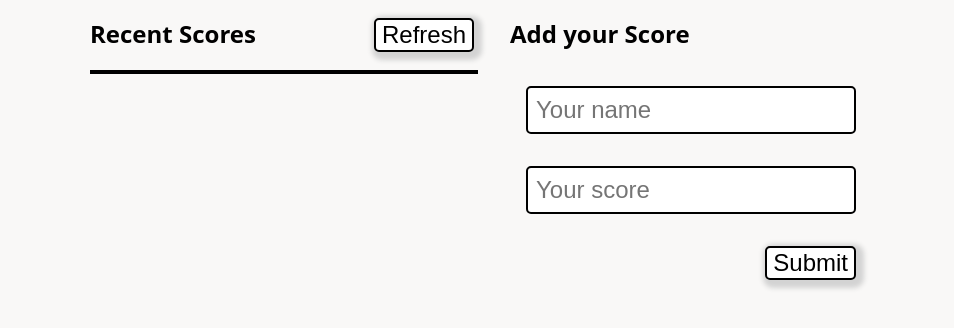
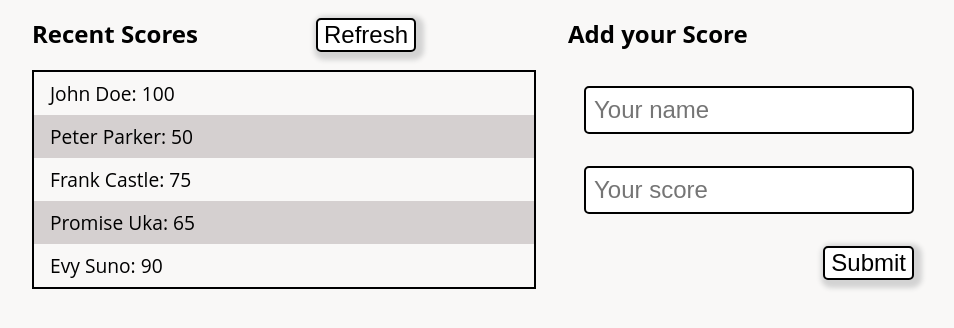
Before and after one commit to Ukaypromise/Leaderboard, a website built with webpack: page src/index.html in a window 1280 px wide. Shown: the part 204-532 px from the top of the page, without its empty margins (167-1121 px from the left). Built offline with nearby package versions, Linux system fonts and the light colour scheme.

Commit message:
Display score-items dynamically

```diff
--- a/src/index.js
+++ b/src/index.js
@@ -1 +1,35 @@
 import "./style.css";
+
+const data = [
+  {
+    id: 0,
+    name: "John Doe",
+    score: "100",
+  },
+  {
+    id: 1,
+    name: "Peter Parker",
+    score: "50",
+  },
+  {
+    id: 2,
+    name: "Frank Castle",
+    score: "75",
+  },
+  {
+    id: 3,
+    name: "Promise Uka",
+    score: "65",
+  },
+  {
+    id: 4,
+    name: "Evy Suno",
+    score: "90",
+  },
+];
+document.getElementById("score-table").innerHTML = data
+  .map(
+    (item) => `
+<p class="score">${item.name}: ${item.score}</p>`
+  )
+  .join(" ");
--- a/src/style.css
+++ b/src/style.css
@@ -29,12 +29,14 @@ h1 {
   background-color: rgb(213, 208, 208);
 }
 #score-table {
-  width: 30vw;
+  width: 500px;
   border: 2px solid black;
 }
 p {
   margin: 0;
   padding: 0.5rem 1rem;
+  font-size: 1.2rem ;
+
 }
 #refresh-btn {
   border: 2px solid black;
```
